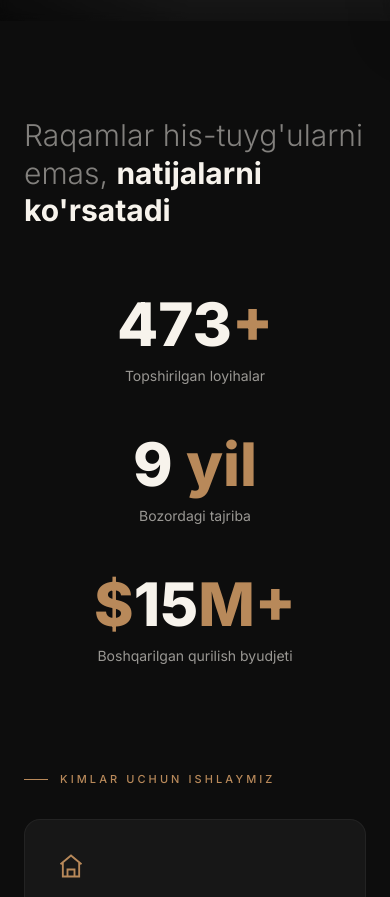
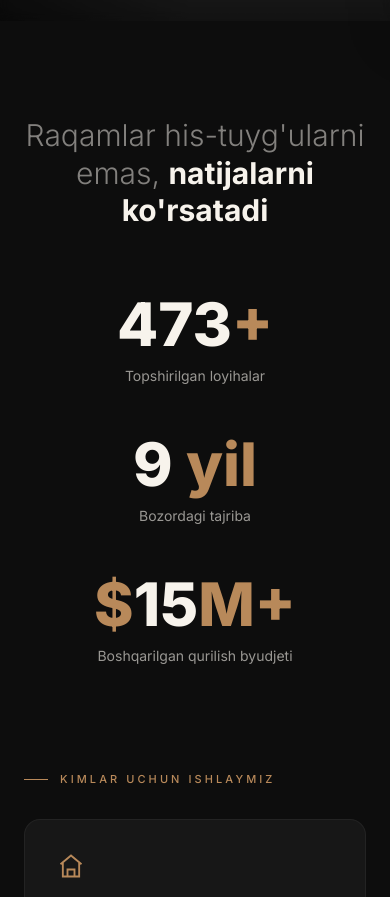
Before and after one commit to theyouseff/Sabb-Building, a website: page index.html in a window 390 px wide. Shown: the part 823-1720 px from the top of the page. Drawn offline with nearby package versions, Linux system fonts and the light colour scheme; grey boxes are pictures that could not be loaded.

Commit message:
Center stats section heading on mobile too Co-Authored-By: Claude Sonnet 5 <noreply@anthropic.com>

```diff
--- a/index.html
+++ b/index.html
@@ -117,7 +117,7 @@
 <!-- ============ 2. STATS + KIM UCHUN ============ -->
 <section id="natijalar" class="bg-dark text-cream py-24 md:py-32">
   <div class="max-w-7xl mx-auto px-6 md:px-10">
-    <h2 class="reveal font-sans text-3xl md:text-5xl leading-tight max-w-3xl">
+    <h2 class="reveal font-sans text-3xl md:text-5xl leading-tight max-w-3xl text-center sm:text-left mx-auto sm:mx-0">
       <span class="font-light text-cream/50" data-i18n="stats.heading_light">Raqamlar his-tuyg'ularni emas, </span><span class="font-bold" data-i18n="stats.heading_bold">natijalarni ko'rsatadi</span>
     </h2>
 
```
Also changed, not shown: dist/output.css.
